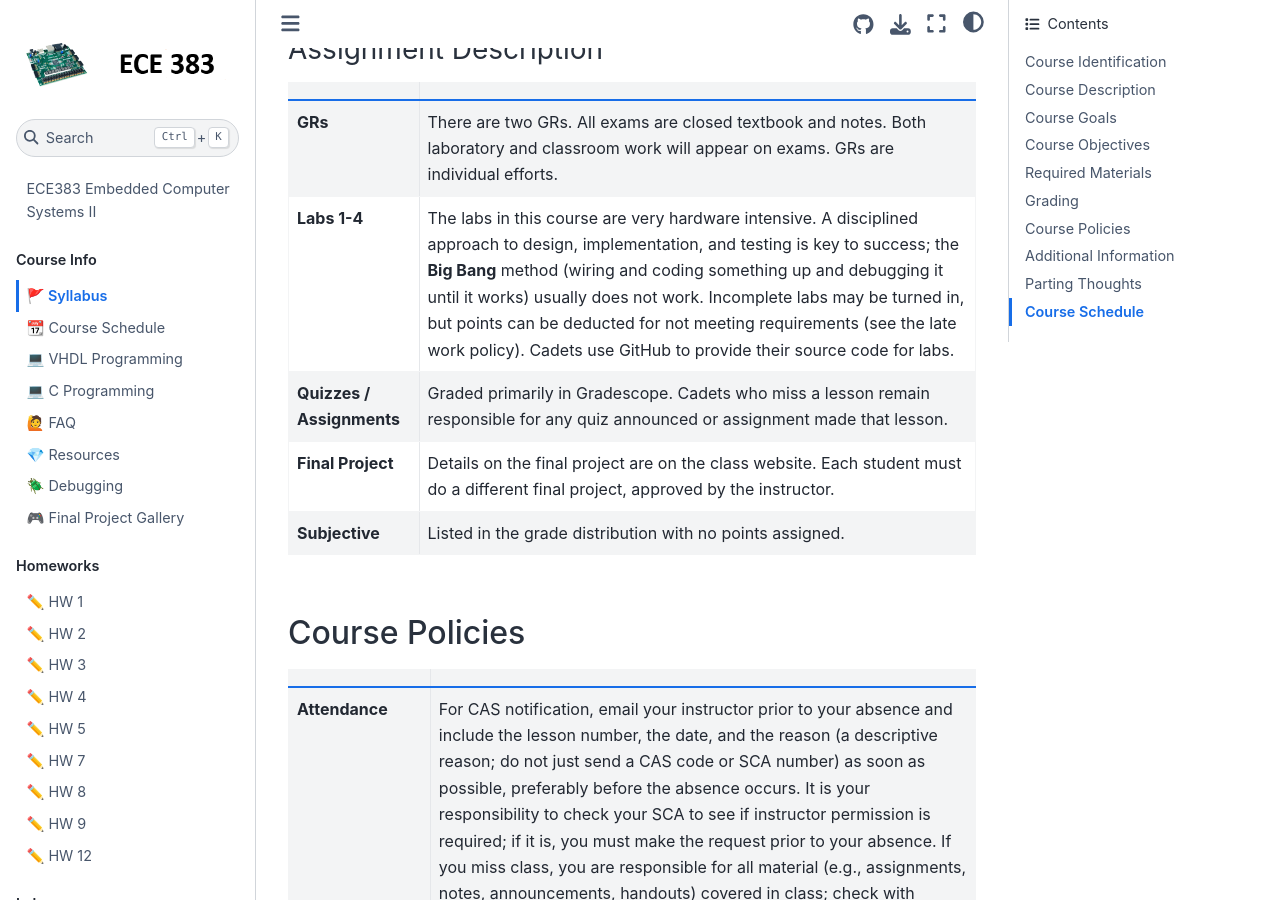
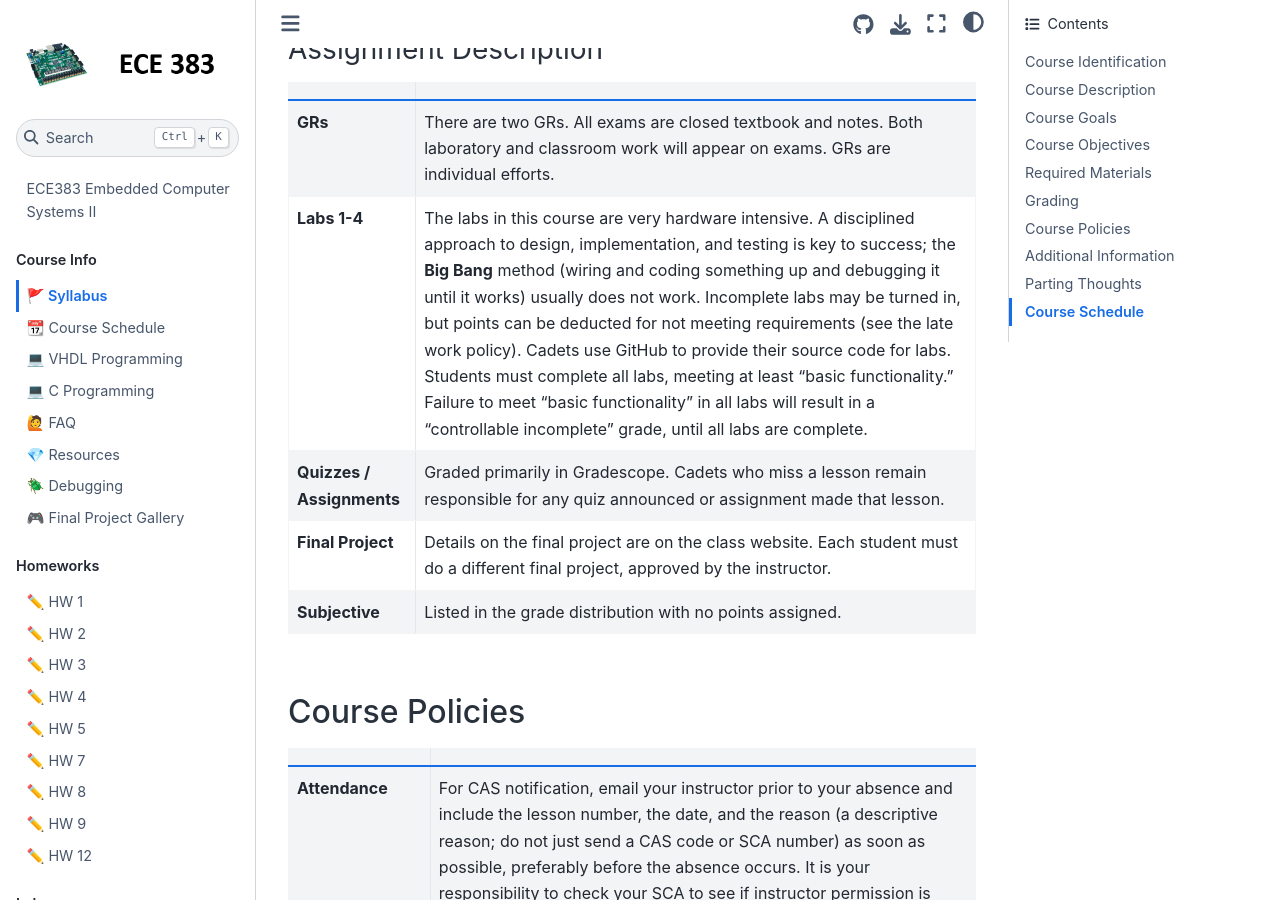
Before and after one commit to USAFA-ECE/ece383, a Jupyter Book: the page built from book/syllabus.md, in a window 1280 px wide and 900 px high, scrolled down 3084 px. Built offline with Jupyter Book 1.0.4 settings and Sphinx 7.4.7 and the Sphinx Book theme 1.1.4, drawn with Linux system fonts in a browser that asks for light colours; pages that are not in the unit, such as notebooks, are missing from menus.

Commit message:
Update syllabus.md

```diff
--- a/book/syllabus.md
+++ b/book/syllabus.md
@@ -70,7 +70,7 @@ The **Grade distribution** for this course is shown below.
 |  |  |
 | :--- | :--- |
 | **GRs** | There are two GRs. All exams are closed textbook and notes. Both laboratory and classroom work will appear on exams. GRs are individual efforts.  |
-| **Labs 1-4** | The labs in this course are very hardware intensive. A disciplined approach to design, implementation, and testing is key to success; the **Big Bang** method (wiring and coding something up and debugging it until it works) usually does not work. Incomplete labs may be turned in, but points can be deducted for not meeting requirements (see the late work policy). Cadets use GitHub to provide their source code for labs. |
+| **Labs 1-4** | The labs in this course are very hardware intensive. A disciplined approach to design, implementation, and testing is key to success; the **Big Bang** method (wiring and coding something up and debugging it until it works) usually does not work. Incomplete labs may be turned in, but points can be deducted for not meeting requirements (see the late work policy). Cadets use GitHub to provide their source code for labs. Students must complete all labs, meeting at least "basic functionality." Failure to meet "basic functionality" in all labs will result in a "controllable incomplete" grade, until all labs are complete. |
 | **Quizzes / Assignments** | Graded primarily in Gradescope. Cadets who miss a lesson remain responsible for any quiz announced or assignment made that lesson. |
 | **Final Project** | Details on the final project are on the class website.  Each student must do a different final project, approved by the instructor. |
 | **Subjective** | Listed in the grade distribution with no points assigned. |
```
